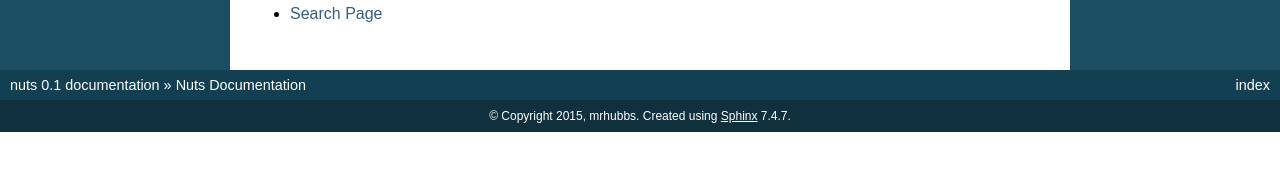
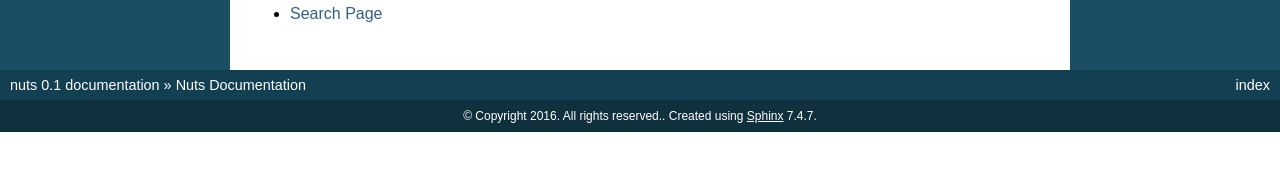
Before and after one commit to mrhubbs/nuts, a Sphinx documentation site: the page built from docs/source/index.rst, in a window 1280 px wide. Shown: the part 498-669 px from the top of the page. Built offline with Sphinx 7.4.7, drawn with Linux system fonts in a browser that asks for light colours.

Commit message:
Update copyright and remove _static

```diff
--- a/docs/source/conf.py
+++ b/docs/source/conf.py
@@ -52,7 +52,7 @@ master_doc = 'index'
 
 # General information about the project.
 project = u'nuts'
-copyright = u'2015, mrhubbs'
+copyright = u'2016. All rights reserved.'
 
 # The version info for the project you're documenting, acts as replacement for
 # |version| and |release|, also used in various other places throughout the
@@ -135,7 +135,7 @@ html_theme = 'default'
 # Add any paths that contain custom static files (such as style sheets) here,
 # relative to this directory. They are copied after the builtin static files,
 # so a file named "default.css" will overwrite the builtin "default.css".
-html_static_path = ['_static']
+#html_static_path = ['_static']
 
 # Add any extra paths that contain custom files (such as robots.txt or
 # .htaccess) here, relative to this directory. These files are copied
```
